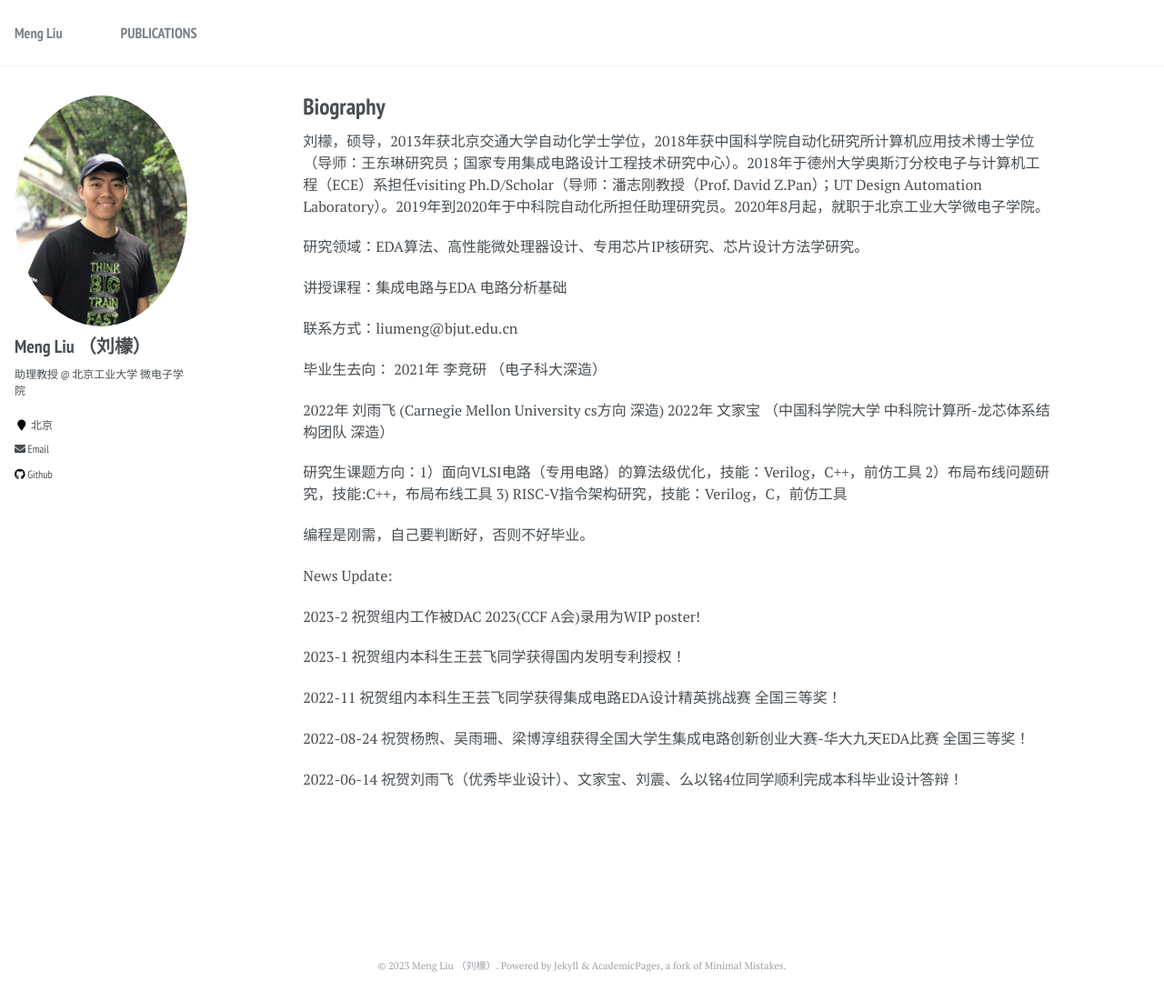
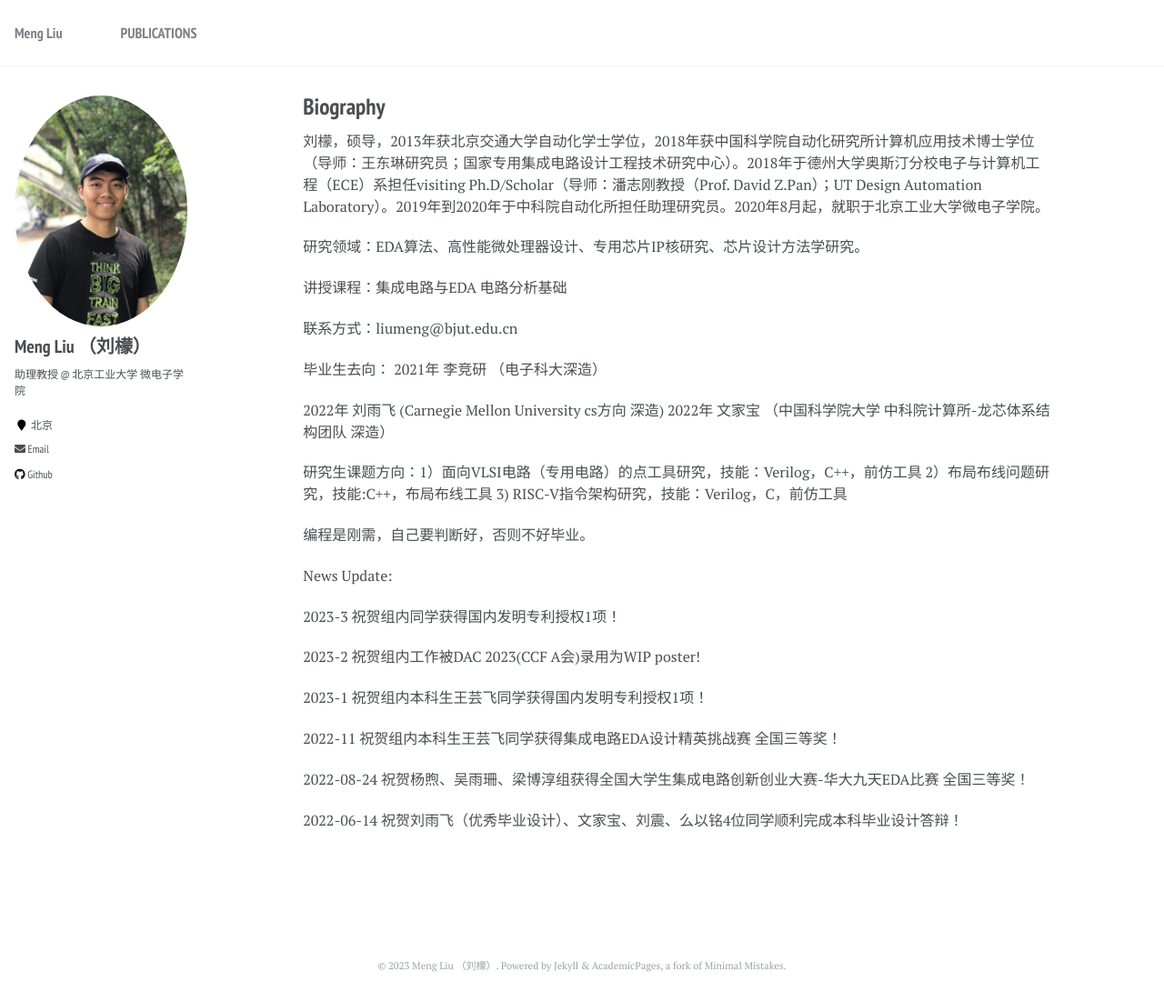
Before and after one commit to liumengbjut/liumengbjut.github.io, a Jekyll site: the page built from _pages/about.md, in a window 1280 px wide and 1102 px high. Shown: the whole window at 91% size. Built offline with Jekyll 4.4.1, drawn with Linux system fonts in a browser that asks for light colours.

Commit message:
Update about.md

```diff
--- a/_pages/about.md
+++ b/_pages/about.md
@@ -26,16 +26,18 @@ redirect_from:
 
 
 
-研究生课题方向：1）面向VLSI电路（专用电路）的算法级优化，技能：Verilog，C++，前仿工具 2）布局布线问题研究，技能:C++，布局布线工具 3) RISC-V指令架构研究，技能：Verilog，C，前仿工具
+研究生课题方向：1）面向VLSI电路（专用电路）的点工具研究，技能：Verilog，C++，前仿工具 2）布局布线问题研究，技能:C++，布局布线工具 3) RISC-V指令架构研究，技能：Verilog，C，前仿工具
 
 编程是刚需，自己要判断好，否则不好毕业。
 
 
 News Update:
 
+2023-3     祝贺组内同学获得国内发明专利授权1项！
+
 2023-2     祝贺组内工作被DAC 2023(CCF A会)录用为WIP poster!
 
-2023-1     祝贺组内本科生王芸飞同学获得国内发明专利授权！
+2023-1     祝贺组内本科生王芸飞同学获得国内发明专利授权1项！
 
 2022-11    祝贺组内本科生王芸飞同学获得集成电路EDA设计精英挑战赛 全国三等奖！
 
```
